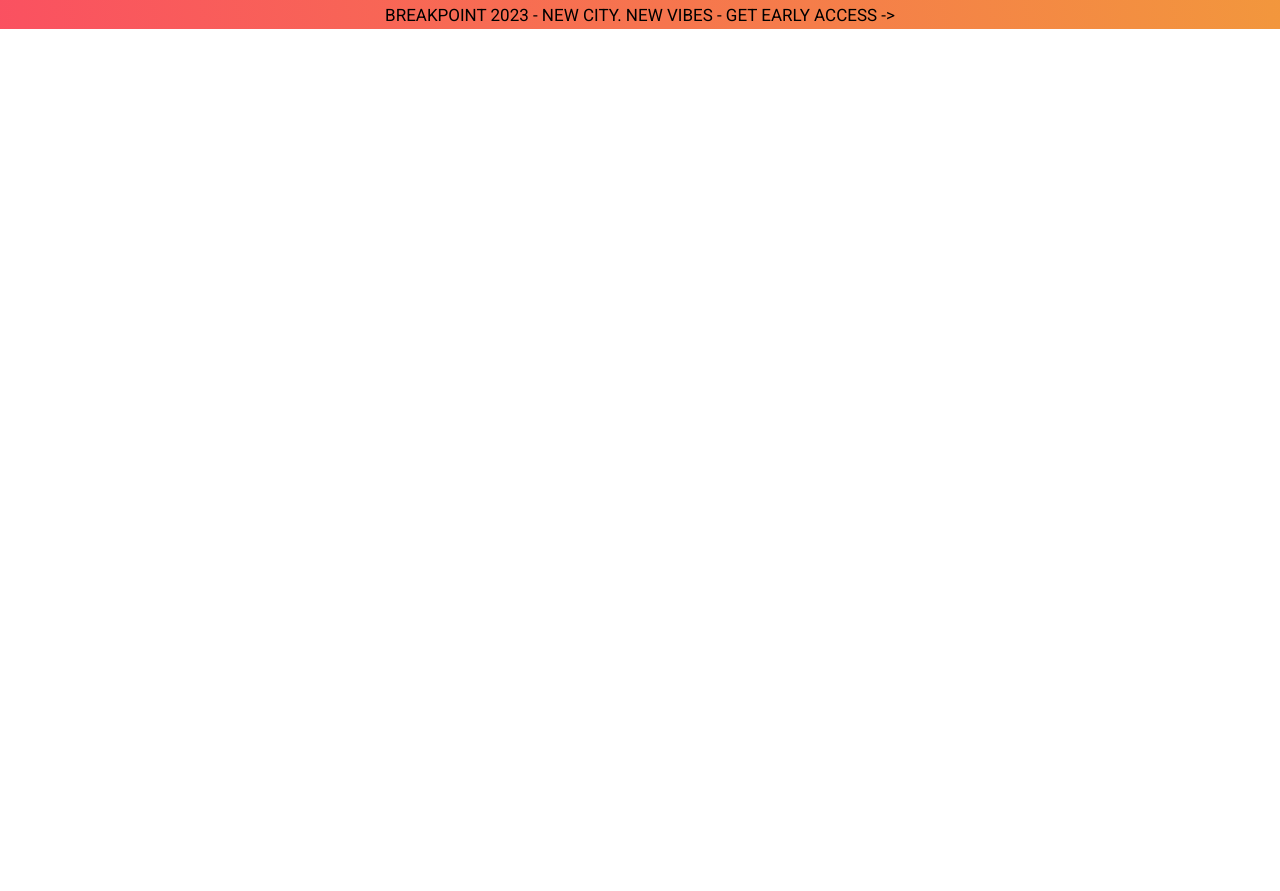
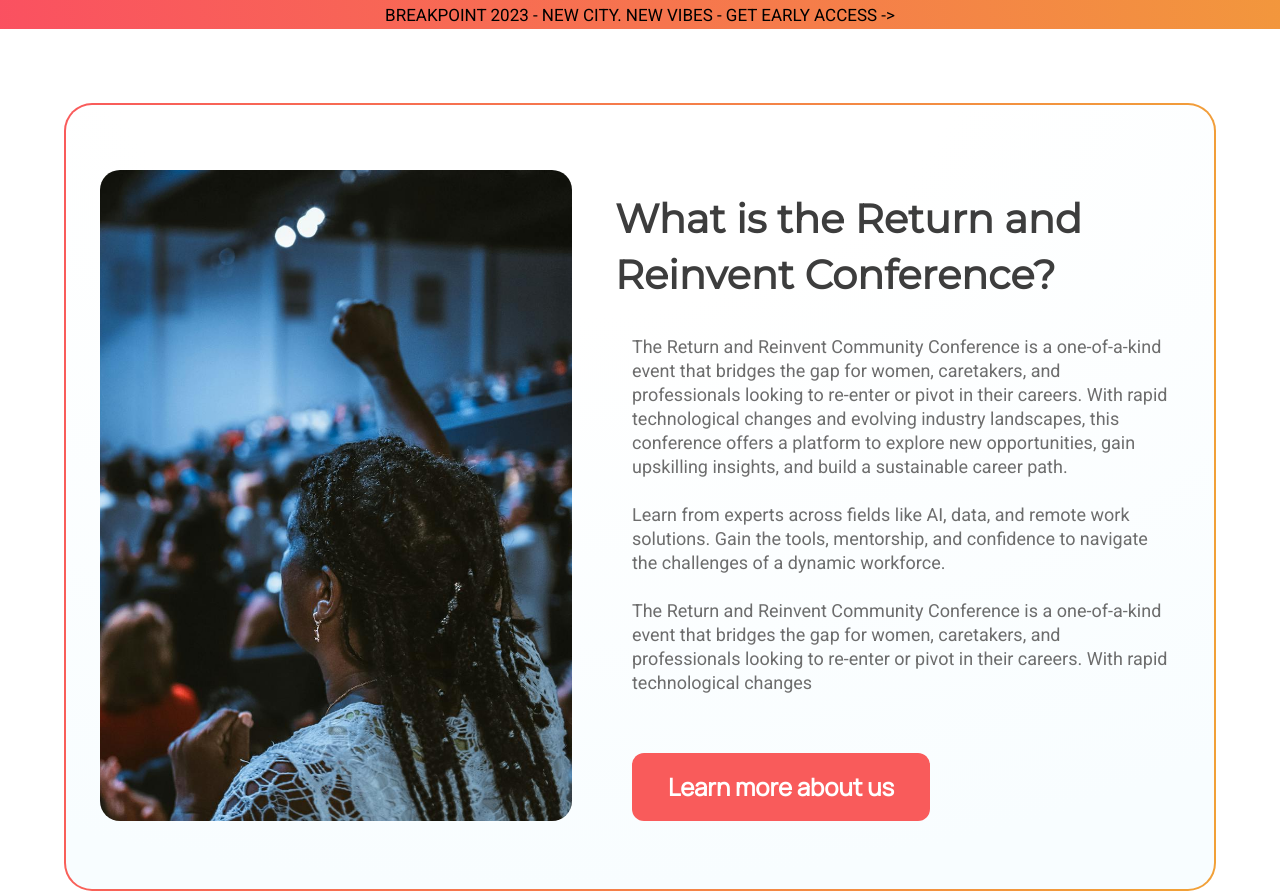
Before and after one commit to harini-kk/Evaluation-task, a React (Create React App) app: page / in a window 1280 px wide. Before the commit the page ends 800 px from the top, so only its background shows below. Built offline with nearby package versions, Linux system fonts and the light colour scheme.

Commit message:
ConferenceIntro component

```diff
--- a/src/App.js
+++ b/src/App.js
@@ -1,10 +1,12 @@
 import './App.css';
 import AnnouncementBar from './components/announcementBar';
+import ConferenceIntro from './components/ConferenceIntro';
 
 function App() {
   return (
     <div className="App">
      <AnnouncementBar/>
+     <ConferenceIntro />
     </div>
   );
 }
--- /dev/null
+++ b/src/components/ConferenceIntro.jsx
@@ -0,0 +1,51 @@
+export default function ConferenceIntro() {
+  return (
+    <section className="rounded-28px p-[2px] bg-[linear-gradient(96.34deg,_#F95B5B_0.94%,_#F1A038_96.46%)] mx-8 lg:mx-16 mt-[73.75px]">
+      <div
+        className="rounded-26px bg-white max-lg:p-8 lg:pr-[45px] lg:pl-[34px] lg:pt-[65px] lg:pb-[68px] lg:gap-[43px] flex flex-col lg:flex-row overflow-hidden"
+        style={{
+          background:
+            "radial-gradient(114.87% 113.36% at 40.95% -10.45%, #FFFFFF 32.81%, #F8FDFF 97.64%)",
+        }}
+      >
+        <div className="w-full lg:w-[46%] rounded-20px">
+          <img
+            src="/assets/conference.jpg"
+            alt="Conference Crowd"
+            className="w-full h-full rounded-20px object-cover object-right"
+          />
+        </div>
+
+        <div className="w-full lg:w-[54%] mt-8 lg:mt-[21px] flex flex-col justify-center">
+          <h2 className="font-montserrat text-3xl lg:text-40px lg:leading-[56px] font-semibold text-darkgray mb-8">
+            What is the Return and Reinvent Conference?
+          </h2>
+          <div className="pl-[17px] font-roboto text-lg leading-[24px]">
+            <p className="mb-6 text-gray">
+              The Return and Reinvent Community Conference is a one-of-a-kind
+              event that bridges the gap for women, caretakers, and
+              professionals looking to re-enter or pivot in their careers. With
+              rapid technological changes and evolving industry landscapes, this
+              conference offers a platform to explore new opportunities, gain
+              upskilling insights, and build a sustainable career path.
+            </p>
+            <p className="mb-6 text-gray">
+              Learn from experts across fields like AI, data, and remote work
+              solutions. Gain the tools, mentorship, and confidence to navigate
+              the challenges of a dynamic workforce.
+            </p>
+            <p className="text-gray mb-[58px]">
+              The Return and Reinvent Community Conference is a one-of-a-kind
+              event that bridges the gap for women, caretakers, and
+              professionals looking to re-enter or pivot in their careers. With
+              rapid technological changes
+            </p>
+            <button className="bg-[#F95B5B] font-manrope text-white text-xl lg:text-2xl font-bold px-9 py-[18px] rounded-xl w-fit">
+              Learn more about us
+            </button>
+          </div>
+        </div>
+      </div>
+    </section>
+  );
+}
```
Also changed, not shown: public/assets/conference.jpg (added), 1 other file (tests, documents, lock files or other folders).
